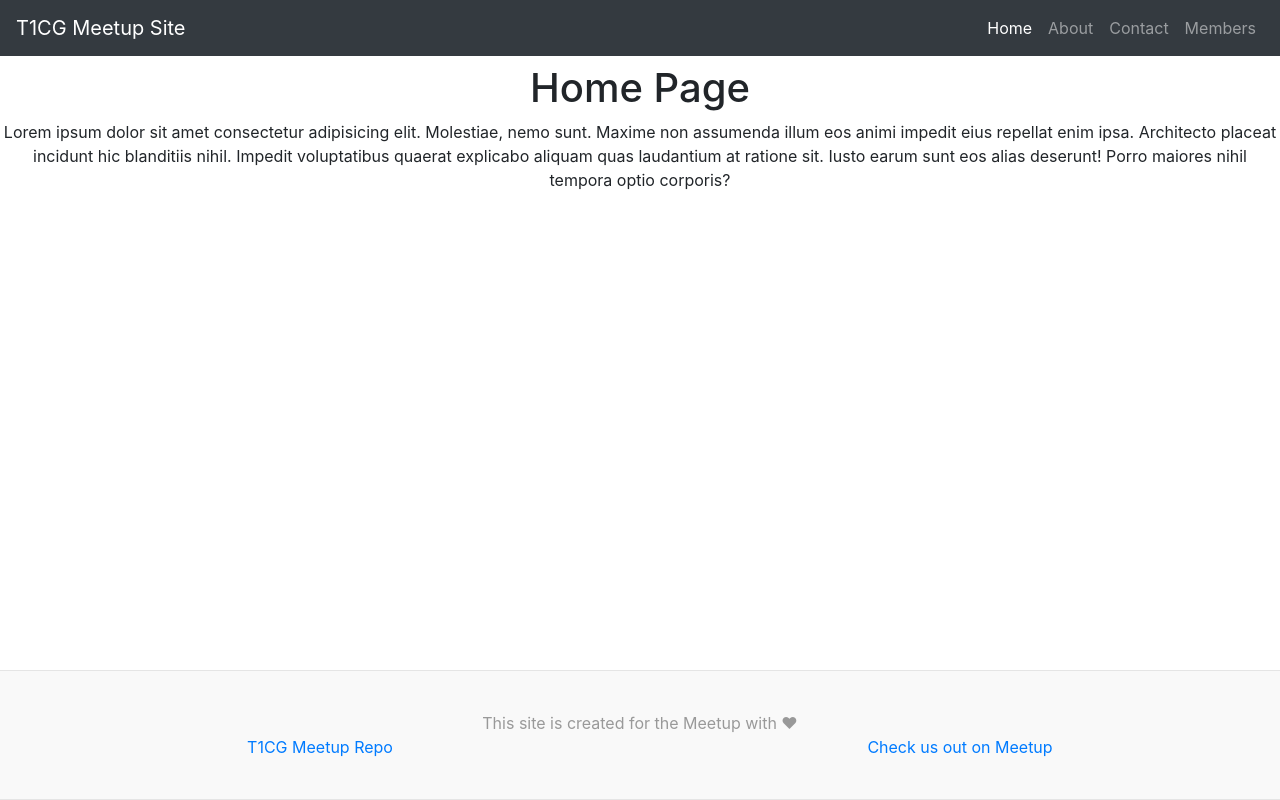
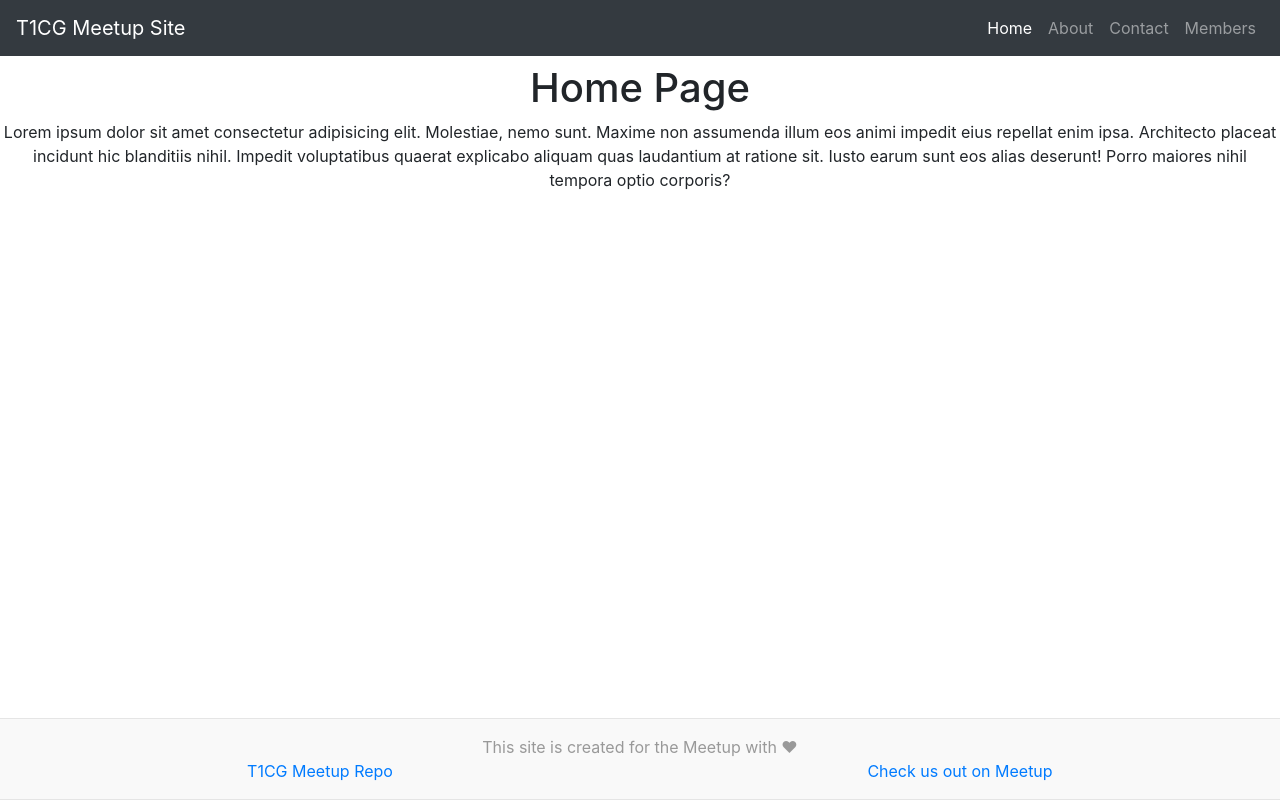
Before and after one commit to t1cgAcademy/t1cg-meetup, a React (Create React App) app: page / in a window 1280 px wide. Built offline with nearby package versions, Linux system fonts and the light colour scheme.

Commit message:
updated footer

```diff
--- a/src/components/Footer/index.js
+++ b/src/components/Footer/index.js
@@ -7,7 +7,7 @@ import Col from '../Col';
 
 export default function Footer() {
   return (
-    <footer className="fixed-bottom">
+    <footer className="footer mt-auto py-3 fixed-bottom">
       <Container fluid={true}>
         <Row fluid={true}>
           <Col size={'sm-12'}>
```
